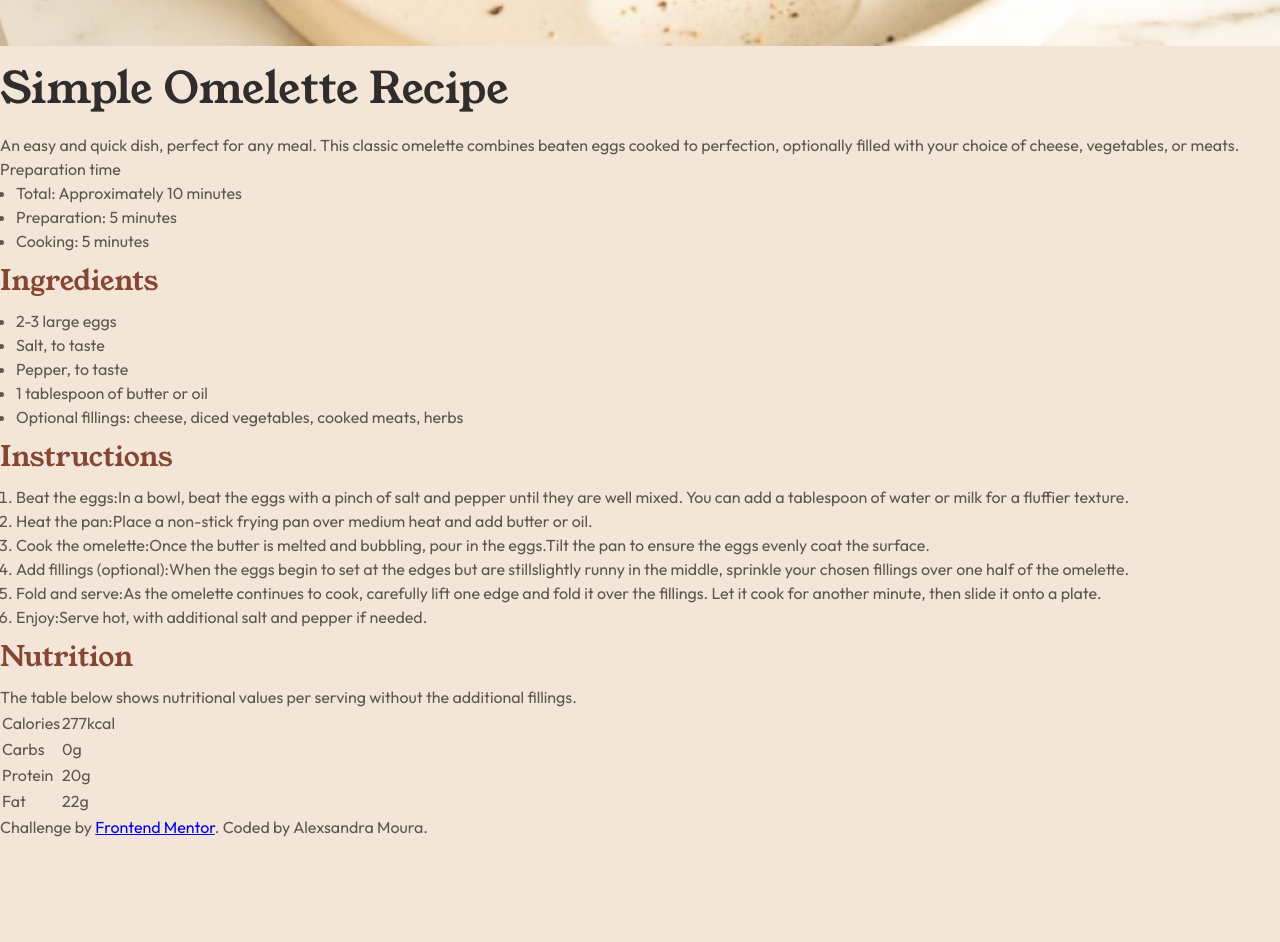
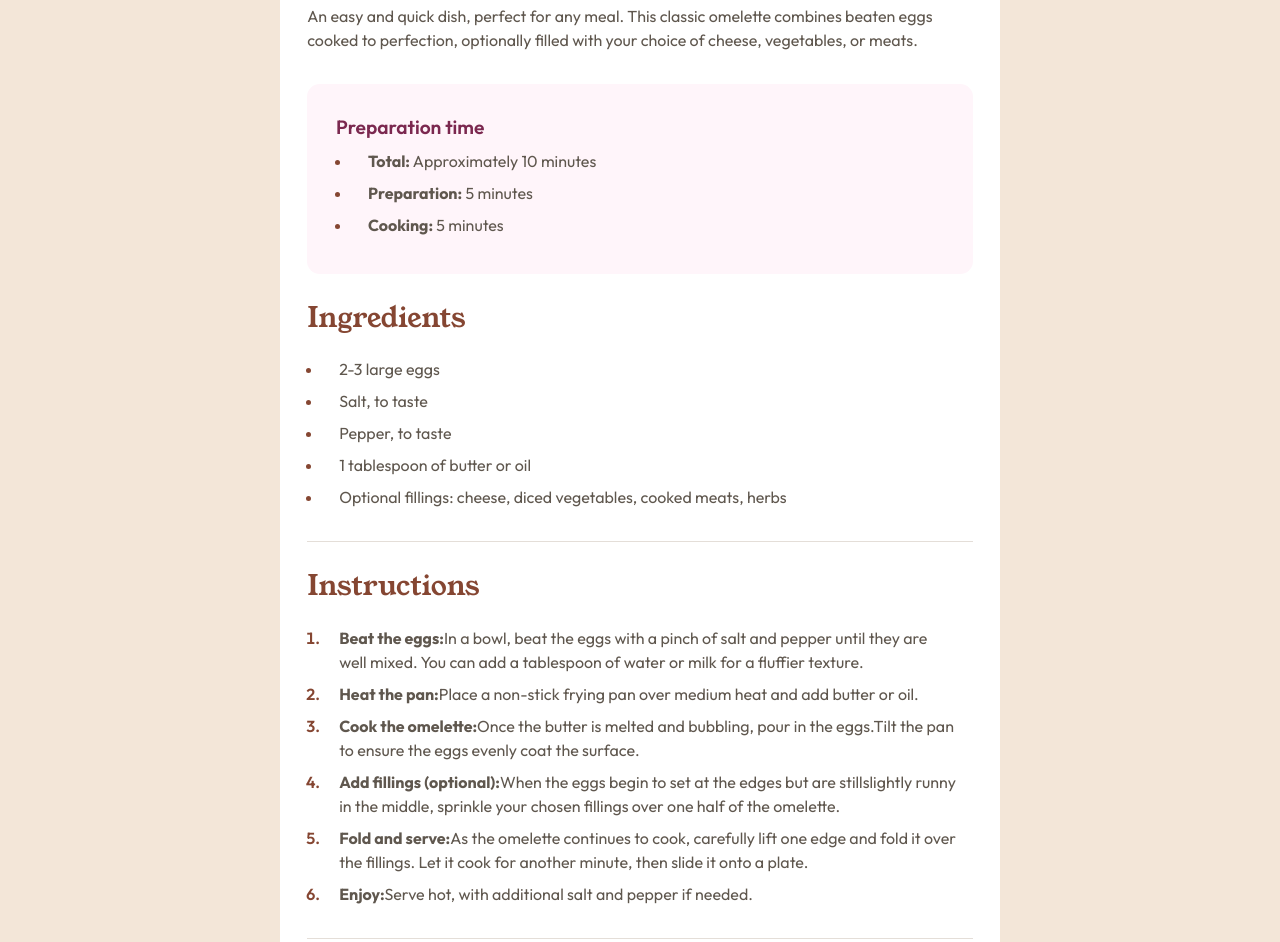
Before and after one commit to alexsafnmoura/Recipe-Page, a plain HTML site: page design/index.html in a window 1280 px wide. Shown: the part 539-1481 px from the top of the page. Before the commit the page ends 1378 px from the top, so only its background shows below. Drawn offline with Linux system fonts and the light colour scheme.

Commit message:
Css Added

```diff
--- a/design/index.html
+++ b/design/index.html
@@ -9,14 +9,12 @@
 
   <body>
     <main class="container">
-      <div class="image-container">
+      <div class="recipe-container">
         <img
           src="/assets/images/image-omelette.jpeg"
           alt="Omellete with vegetables"
-        />
-      </div>
+          class="recipe-img">
 
-      <div class="recipe-container">
         <h1 class="recipe-title">Simple Omelette Recipe</h1>
         <p class="recipe-desc">
           An easy and quick dish, perfect for any meal. This classic omelette
@@ -44,7 +42,7 @@
             </li>
           </ul>
         </section>
-
+        <hr>
         <section class="recipe-instructions">
           <h2>Instructions</h2>
           <ol>
@@ -78,7 +76,7 @@
             </li>
           </ol>
         </section>
-
+        <hr>
         <section class="recipe-nutrition">
           <h2>Nutrition</h2>
           <p>
--- a/design/style.css
+++ b/design/style.css
@@ -45,6 +45,7 @@ h1, h2{
     font-size: var(--fs-heading);
     font-weight: var(--fw-400);
     color: var(--primary-Nutmeg);
+    margin-bottom: 0.7rem;
 }
 
 ul, ol{
@@ -67,7 +68,99 @@ body{
    background-color: var(--neutral-Eggshell);
 }
 
+table{
+    border-collapse: collapse;
+    width: 100%;
+}
 .recipe-title{
-    font-size: 2.7rem;
+    font-size: 2.5rem;
     color: var(--neutral-Dark-Charcoal);
 }
+
+.prep-title{
+    font-size: 1.2rem;
+    font-weight: var(--fw-600);
+    color: var(--primary-Dark-Raspberry);
+    margin-bottom: 0.5rem;
+}
+
+span{
+    font-weight: 700;
+}
+
+[data-cell="nutrient-value"]{
+   color: var(--primary-Nutmeg);
+   font-weight: var(--fw-600);
+}
+
+li{
+    padding-left: 1rem;
+    margin-bottom: 0.5rem;
+}
+
+li::marker{
+    color: var(--primary-Nutmeg);
+    font-weight: var(--fw-600);
+}
+
+/* layout */
+.container{
+    display: grid;
+    place-items: center;
+}
+.recipe-container{
+    max-width: 45em;
+    background-color: var(--neutral-White);
+    margin: 6rem 0;
+    padding: 1.7rem;
+    border-radius: 1.5rem;
+}
+
+.recipe-img{
+    border-radius: 0.8rem;
+    margin-bottom: 1.5rem;
+}
+section{
+    margin-top: 1rem;
+}
+
+hr{
+    outline: none;
+    border: none;
+    height: 1px;
+    background: var(--neutral-Light-Grey);
+    margin-top: 2rem;
+}
+
+.prep-time{
+    background: var(--neutral-Rose-White);
+    padding:1.8rem;
+    border-radius: 0.8rem;
+    margin-top: 2rem;
+}
+
+tr {
+    display: grid;
+    grid-template-columns: repeat(2,1fr);
+    padding: 1rem;
+    border-bottom: 1px solid var(--neutral-Light-Grey);
+}
+
+@media (max-width 500px) {
+    .container{
+        margin: 0;
+        border-radius: 0;
+        padding: 0;
+    }
+    .recipe-img {
+        border-radius: 0;
+    }
+
+    .recipe-container{
+        padding: 0 1.75rem;
+    }
+
+    .recipe-title{
+        font-size: 2.5rem;
+    }
+}
```
